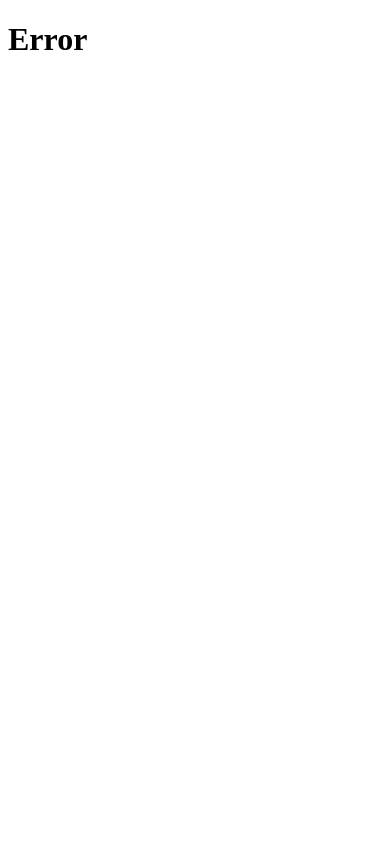
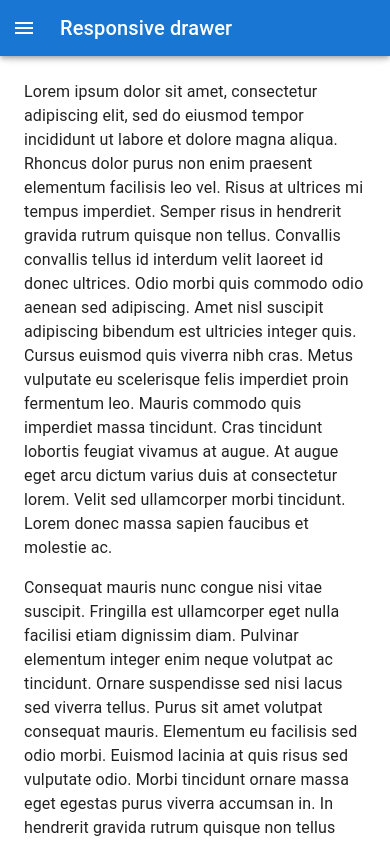
Before and after one commit to m-minhajul-alam/care-camp-client, a React (Vite) app: page /dashboard in a window 390 px wide. Before the commit this address had no page. Shown: the top 843 px of the page. Built offline with nearby package versions, Linux system fonts and the light colour scheme.

Commit message:
Added responsive Deshbord

```diff
--- a/src/Componants/NavBar/NavBar.jsx
+++ b/src/Componants/NavBar/NavBar.jsx
@@ -90,44 +90,36 @@
               }}
             >
               <MenuItem onClick={handleCloseNavMenu}>
-                <Typography textAlign="center">
                 <Link
                   style={{ textDecoration: "none", color: "black" }}
                   to={"/"}
                 >
-                    Home
+                  <Typography textAlign="center">Home</Typography>
                 </Link>
-                </Typography>
               </MenuItem>
               <MenuItem onClick={handleCloseNavMenu}>
-                <Typography textAlign="center">
                 <Link
                   style={{ textDecoration: "none", color: "black" }}
                   to={"/availableCamps"}
                 >
-                    Available Camps
+                  <Typography textAlign="center">Available Camps</Typography>
                 </Link>
-                </Typography>
               </MenuItem>
               <MenuItem onClick={handleCloseNavMenu}>
-                <Typography textAlign="center">
                 <Link
                   style={{ textDecoration: "none", color: "black" }}
-                    to={"/dashbord"}
+                  to={"/dashboard"}
                 >
-                    Dashbord
+                  <Typography textAlign="center">Dashbord</Typography>
                 </Link>
-                </Typography>
               </MenuItem>
               <MenuItem onClick={handleCloseNavMenu}>
-                <Typography textAlign="center">
                 <Link
                   style={{ textDecoration: "none", color: "black" }}
                   to={"/contactUs"}
                 >
-                    Contact Us
+                  <Typography textAlign="center">Contact Us</Typography>
                 </Link>
-                </Typography>
               </MenuItem>
             </Menu>
           </Box>
@@ -156,47 +148,47 @@
               justifyContent: "center",
             }}
           >
+            <Link style={{ textDecoration: "none", color: "white" }} to={"/"}>
               <Button
                 onClick={handleCloseNavMenu}
                 sx={{ my: 2, color: "white", display: "block" }}
               >
-              <Link style={{ textDecoration: "none", color: "white" }} to={"/"}>
                 Home
+              </Button>
             </Link>
-            </Button>
+            <Link
+              style={{ textDecoration: "none", color: "white" }}
+              to={"/availableCamps"}
+            >
               <Button
                 onClick={handleCloseNavMenu}
                 sx={{ my: 2, color: "white", display: "block" }}
               >
+                Available Camps
+              </Button>
+            </Link>
             <Link
               style={{ textDecoration: "none", color: "white" }}
-                to={"/availableCamps"}
+              to={"/dashboard"}
             >
-                Available Camps
-              </Link>
-            </Button>
               <Button
                 onClick={handleCloseNavMenu}
                 sx={{ my: 2, color: "white", display: "block" }}
               >
+                Dashbord
+              </Button>
+            </Link>
             <Link
               style={{ textDecoration: "none", color: "white" }}
-                to={"/dashbord"}
+              to={"/contactUs"}
             >
-                Dashbord
-              </Link>
-            </Button>
               <Button
                 onClick={handleCloseNavMenu}
                 sx={{ my: 2, color: "white", display: "block" }}
               >
-              <Link
-                style={{ textDecoration: "none", color: "white" }}
-                to={"/contactUs"}
-              >
                 Contact Us
+              </Button>
             </Link>
-            </Button>
           </Box>
 
           <Box sx={{ flexGrow: 0 }}>
--- a/src/Componants/Testimonials/Testimonials.jsx
+++ b/src/Componants/Testimonials/Testimonials.jsx
@@ -28,7 +28,7 @@
           textAlign: "center",
           font: "700px",
           mb: "26px",
-          color: "#00A19D",
+          color: "primary",
         }}
         gutterBottom
       >
--- a/src/Componants/UpcomingCamps/UpcomingCamps.jsx
+++ b/src/Componants/UpcomingCamps/UpcomingCamps.jsx
@@ -25,7 +25,7 @@
         sx={{
           font: "700px",
           mb: "26px",
-          color: "#00A19D",
+          color: "primary",
         }}
         gutterBottom
       >
--- a/src/Pages/AvailableCamps/AvailableCamps.jsx
+++ b/src/Pages/AvailableCamps/AvailableCamps.jsx
@@ -38,7 +38,7 @@
           textAlign: "center",
           font: "700px",
           mb: "26px",
-          color: "#00A19D",
+          color: "primary",
         }}
         gutterBottom
       >
--- a/src/Pages/ContactUs/ContactUs.jsx
+++ b/src/Pages/ContactUs/ContactUs.jsx
@@ -5,7 +5,7 @@
     <Container sx={{ my: "68px" }}>
       <Typography
         variant="h4"
-        sx={{ textAlign: "center", mb: "26px", color: "#00A19D" }}
+        sx={{ textAlign: "center", mb: "26px", color: "primary" }}
         gutterBottom
       >
         Contact Us
@@ -18,6 +18,7 @@
               <Typography variant="h6" gutterBottom>
                 Our Address
               </Typography>
+              <hr />
               <Typography variant="body1">
                 123 Main Street,
                 <br />
@@ -32,6 +33,7 @@
               <Typography variant="h6" gutterBottom>
                 Contact Information
               </Typography>
+              <hr />
               <Typography variant="body1">
                 Email: info@carecamp.com
                 <br />
@@ -42,15 +44,14 @@
         </Grid>
       </Grid>
 
-      {/* Additional Sections */}
       <Grid container spacing={3} sx={{ mt: 4 }}>
-        {/* Additional Section 1 */}
         <Grid item xs={12} md={6}>
           <Card elevation={3} sx={{ height: "100%" }}>
             <CardContent>
               <Typography variant="h6" gutterBottom>
                 Customer Support
               </Typography>
+              <hr />
               <Typography variant="body1">
                 For assistance or inquiries, please contact our customer support
                 team.
@@ -63,13 +64,13 @@
           </Card>
         </Grid>
 
-        {/* Additional Section 2 */}
         <Grid item xs={12} md={6}>
           <Card elevation={3} sx={{ height: "100%" }}>
             <CardContent>
               <Typography variant="h6" gutterBottom>
                 Business Inquiries
               </Typography>
+              <hr />
               <Typography variant="body1">
                 For business-related inquiries and partnerships, please reach
                 out to our business development team.
--- /dev/null
+++ b/src/Pages/Dashboard/Dashboard.jsx
@@ -0,0 +1,180 @@
+import * as React from "react";
+import PropTypes from "prop-types";
+import AppBar from "@mui/material/AppBar";
+import Box from "@mui/material/Box";
+import CssBaseline from "@mui/material/CssBaseline";
+import Divider from "@mui/material/Divider";
+import Drawer from "@mui/material/Drawer";
+import IconButton from "@mui/material/IconButton";
+import InboxIcon from "@mui/icons-material/MoveToInbox";
+import List from "@mui/material/List";
+import ListItem from "@mui/material/ListItem";
+import ListItemButton from "@mui/material/ListItemButton";
+import ListItemIcon from "@mui/material/ListItemIcon";
+import ListItemText from "@mui/material/ListItemText";
+import MailIcon from "@mui/icons-material/Mail";
+import MenuIcon from "@mui/icons-material/Menu";
+import Toolbar from "@mui/material/Toolbar";
+import Typography from "@mui/material/Typography";
+
+const drawerWidth = 240;
+
+function Dashboard(props) {
+  const { window } = props;
+  const [mobileOpen, setMobileOpen] = React.useState(false);
+
+  const handleDrawerToggle = () => {
+    setMobileOpen(!mobileOpen);
+  };
+
+  const drawer = (
+    <div>
+      <Toolbar />
+      <Divider />
+      <List>
+        {["Inbox", "Starred", "Send email", "Drafts"].map((text, index) => (
+          <ListItem key={text} disablePadding>
+            <ListItemButton>
+              <ListItemIcon>
+                {index % 2 === 0 ? <InboxIcon /> : <MailIcon />}
+              </ListItemIcon>
+              <ListItemText primary={text} />
+            </ListItemButton>
+          </ListItem>
+        ))}
+      </List>
+      <Divider />
+      <List>
+        {["All mail", "Trash", "Spam"].map((text, index) => (
+          <ListItem key={text} disablePadding>
+            <ListItemButton>
+              <ListItemIcon>
+                {index % 2 === 0 ? <InboxIcon /> : <MailIcon />}
+              </ListItemIcon>
+              <ListItemText primary={text} />
+            </ListItemButton>
+          </ListItem>
+        ))}
+      </List>
+    </div>
+  );
+
+  // Remove this const when copying and pasting into your project.
+  const container =
+    window !== undefined ? () => window().document.body : undefined;
+
+  return (
+    <Box sx={{ display: "flex" }}>
+      <CssBaseline />
+      <AppBar
+        position="fixed"
+        sx={{
+          width: { sm: `calc(100% - ${drawerWidth}px)` },
+          ml: { sm: `${drawerWidth}px` },
+        }}
+      >
+        <Toolbar>
+          <IconButton
+            color="inherit"
+            aria-label="open drawer"
+            edge="start"
+            onClick={handleDrawerToggle}
+            sx={{ mr: 2, display: { sm: "none" } }}
+          >
+            <MenuIcon />
+          </IconButton>
+          <Typography variant="h6" noWrap component="div">
+            Responsive drawer
+          </Typography>
+        </Toolbar>
+      </AppBar>
+      <Box
+        component="nav"
+        sx={{ width: { sm: drawerWidth }, flexShrink: { sm: 0 } }}
+        aria-label="mailbox folders"
+      >
+        {/* The implementation can be swapped with js to avoid SEO duplication of links. */}
+        <Drawer
+          container={container}
+          variant="temporary"
+          open={mobileOpen}
+          onClose={handleDrawerToggle}
+          ModalProps={{
+            keepMounted: true, // Better open performance on mobile.
+          }}
+          sx={{
+            display: { xs: "block", sm: "none" },
+            "& .MuiDrawer-paper": {
+              boxSizing: "border-box",
+              width: drawerWidth,
+            },
+          }}
+        >
+          {drawer}
+        </Drawer>
+        <Drawer
+          variant="permanent"
+          sx={{
+            display: { xs: "none", sm: "block" },
+            "& .MuiDrawer-paper": {
+              boxSizing: "border-box",
+              width: drawerWidth,
+            },
+          }}
+          open
+        >
+          {drawer}
+        </Drawer>
+      </Box>
+      <Box
+        component="main"
+        sx={{
+          flexGrow: 1,
+          p: 3,
+          width: { sm: `calc(100% - ${drawerWidth}px)` },
+        }}
+      >
+        <Toolbar />
+        <Typography paragraph>
+          Lorem ipsum dolor sit amet, consectetur adipiscing elit, sed do
+          eiusmod tempor incididunt ut labore et dolore magna aliqua. Rhoncus
+          dolor purus non enim praesent elementum facilisis leo vel. Risus at
+          ultrices mi tempus imperdiet. Semper risus in hendrerit gravida rutrum
+          quisque non tellus. Convallis convallis tellus id interdum velit
+          laoreet id donec ultrices. Odio morbi quis commodo odio aenean sed
+          adipiscing. Amet nisl suscipit adipiscing bibendum est ultricies
+          integer quis. Cursus euismod quis viverra nibh cras. Metus vulputate
+          eu scelerisque felis imperdiet proin fermentum leo. Mauris commodo
+          quis imperdiet massa tincidunt. Cras tincidunt lobortis feugiat
+          vivamus at augue. At augue eget arcu dictum varius duis at consectetur
+          lorem. Velit sed ullamcorper morbi tincidunt. Lorem donec massa sapien
+          faucibus et molestie ac.
+        </Typography>
+        <Typography paragraph>
+          Consequat mauris nunc congue nisi vitae suscipit. Fringilla est
+          ullamcorper eget nulla facilisi etiam dignissim diam. Pulvinar
+          elementum integer enim neque volutpat ac tincidunt. Ornare suspendisse
+          sed nisi lacus sed viverra tellus. Purus sit amet volutpat consequat
+          mauris. Elementum eu facilisis sed odio morbi. Euismod lacinia at quis
+          risus sed vulputate odio. Morbi tincidunt ornare massa eget egestas
+          purus viverra accumsan in. In hendrerit gravida rutrum quisque non
+          tellus orci ac. Pellentesque nec nam aliquam sem et tortor. Habitant
+          morbi tristique senectus et. Adipiscing elit duis tristique
+          sollicitudin nibh sit. Ornare aenean euismod elementum nisi quis
+          eleifend. Commodo viverra maecenas accumsan lacus vel facilisis. Nulla
+          posuere sollicitudin aliquam ultrices sagittis orci a.
+        </Typography>
+      </Box>
+    </Box>
+  );
+}
+
+Dashboard.propTypes = {
+  /**
+   * Injected by the documentation to work in an iframe.
+   * Remove this when copying and pasting into your project.
+   */
+  window: PropTypes.func,
+};
+
+export default Dashboard;
--- a/src/Pages/Error/Error.jsx
+++ b/src/Pages/Error/Error.jsx
@@ -1,9 +1,38 @@
-const Error = () => {
+import { Container, Typography, Button, Box } from "@mui/material";
+import { Link } from "react-router-dom";
+
+const ErrorPage = () => {
   return (
-    <div>
-      <h1>Error</h1>
-    </div>
+    <Container sx={{ my: "68px", textAlign: "center" }}>
+      <Box sx={{ mb: 4 }}>
+        <Typography variant="h1" color="error">
+          404
+        </Typography>
+        <Typography variant="h4">Not Found</Typography>
+      </Box>
+      <Typography variant="body1" sx={{ maxWidth: "600px", margin: "auto" }}>
+        Oops! The page you're looking for might be unavailable or does not
+        exist. Please check the URL or go back to the previous page.
+      </Typography>
+      <Button
+        variant="contained"
+        color="primary"
+        component={Link}
+        to="/"
+        sx={{ mt: 2, mr: 2 }}
+      >
+        Go to Home
+      </Button>
+      <Button
+        variant="outlined"
+        color="primary"
+        onClick={() => window.history.back()}
+        sx={{ mt: 2 }}
+      >
+        Go Back
+      </Button>
+    </Container>
   );
 };
 
-export default Error;
+export default ErrorPage;
--- /dev/null
+++ b/src/Pages/SinngUp/SingUp.jsx
@@ -0,0 +1,11 @@
+import React from 'react';
+
+const SingUp = () => {
+    return (
+        <div>
+
+        </div>
+    );
+};
+
+export default SingUp;
```
Also changed, not shown: src/Routers/Router.jsx (+10 -0 lines). Lines whose indentation alone changed are shown as unchanged.
